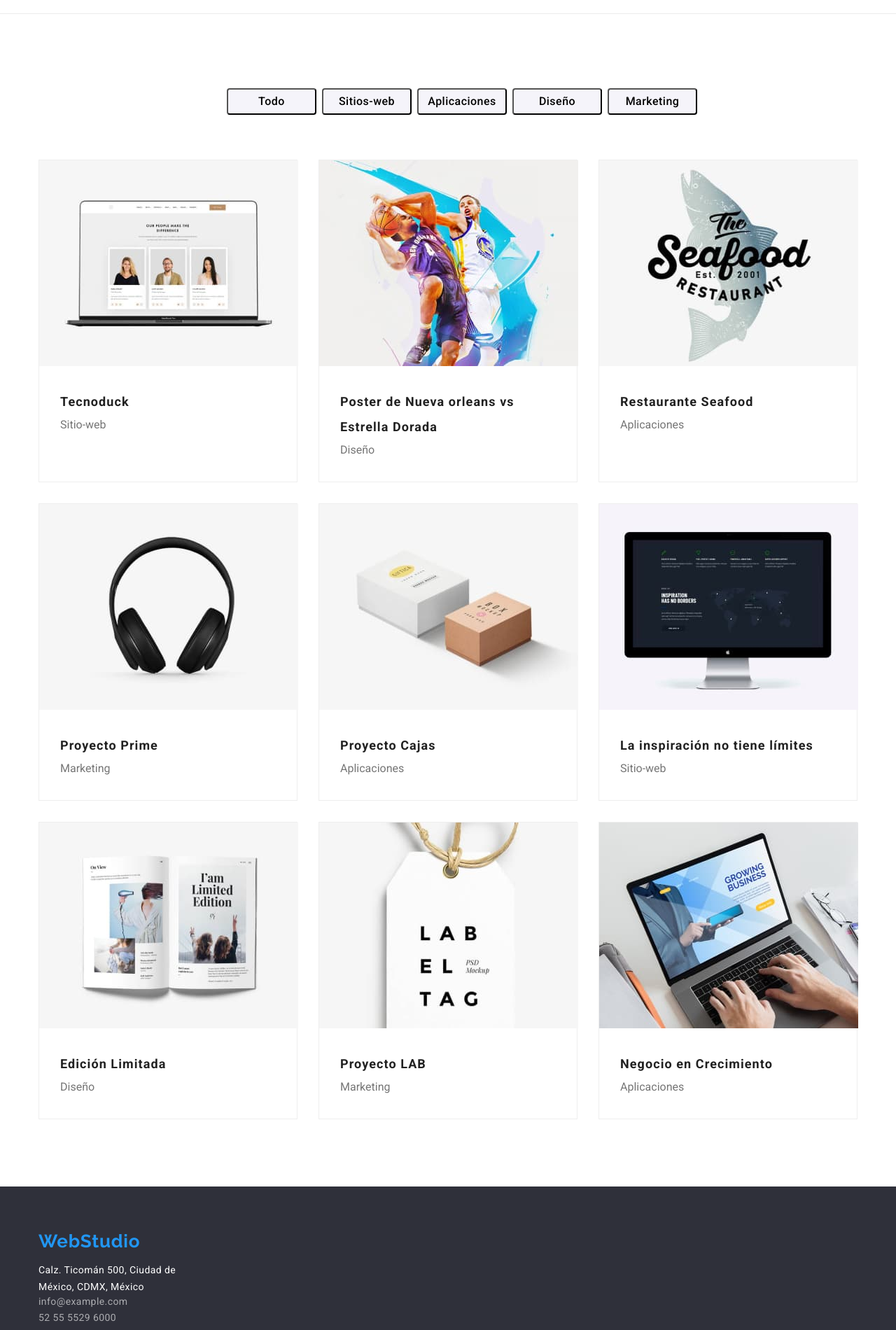
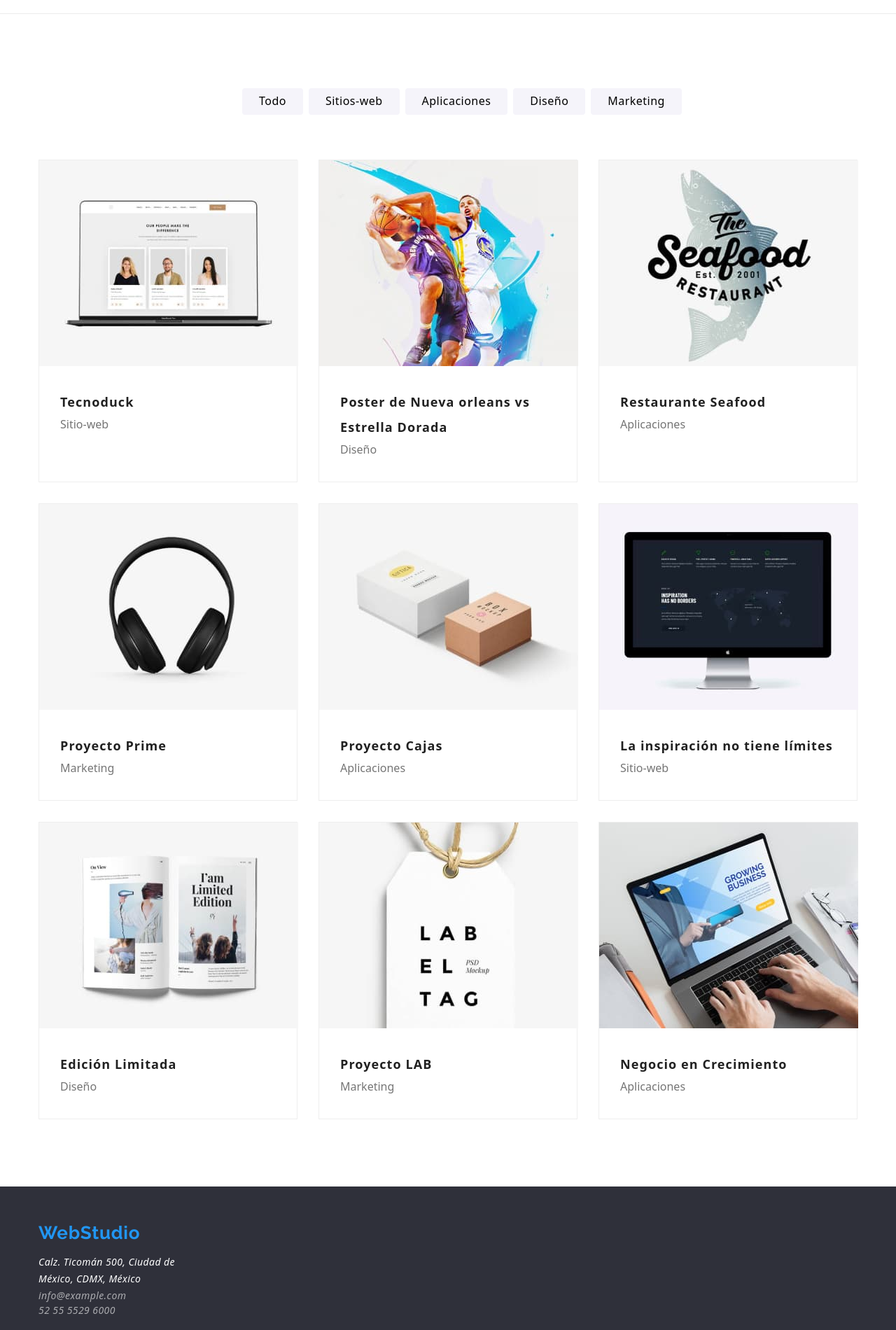
Before and after one commit to JhonatanMasa/goit-markup-hw-03, a plain HTML site: page portafolio.html in a window 1280 px wide. Shown: the part 60-1960 px from the top of the page at 70% size. Drawn offline with nearby package versions, Linux system fonts and the light colour scheme.

Commit message:
second commit

```diff
--- a/css/styles.css
+++ b/css/styles.css
@@ -118,7 +118,6 @@ body {
   cursor: pointer;
   border: none;
   font-size: 16px;
-  font-family: Roboto;
   font-weight: 700;
   line-height: 1.88;
   letter-spacing: 0.96px;
@@ -155,7 +154,6 @@ body {
   line-height: 2.625;
   color: var(--primary-text-color);
   text-align: center;
-  font-family: Roboto;
   letter-spacing: 1.08px;
   margin: 0 0 50px;
   text-align: center;
@@ -181,7 +179,6 @@ body {
   line-height: 1.17;
   color: var(--primary-text-color);
   font-size: 14px;
-  font-family: Roboto;
   font-weight: 700;
   letter-spacing: 0.42px;
   text-transform: uppercase;
@@ -191,7 +188,7 @@ body {
 .ul-4 {
   list-style: none;
   padding: 0px;
-  gap: 37px;
+  gap: 30px;
   display: flex;
   margin: 0;
   justify-content: center;
@@ -283,7 +280,6 @@ body {
 }
 
 .h3-style {
-  font-family: Roboto;
   font-weight: 700;
   font-size: 18px;
   line-height: 2;
@@ -295,32 +291,31 @@ body {
 }
 
 .p-style {
-  font-family: Roboto;
-  font-weight: 400;
   font-size: 16px;
   line-height: 1.87;
   color: var(--secundary-text-color);
 }
 
 .footer-contact {
-  font-weight: 400;
   font-size: 14px;
   line-height: 1.7;
   color: var(--quarter-text-color);
 }
 
 .section-button {
-  width: 128px;
-  height: 38px;
+  padding-top: 6px;
+  padding-right: 24px;
+  padding-bottom: 6px;
+  padding-left: 24px;
   flex-shrink: 0;
   border-radius: 4px;
   background: #f5f4fa;
   text-align: center;
   font-size: 16px;
-  font-family: Roboto;
   font-weight: 500;
-  line-height: 1.6px;
+  line-height: 1.6;
   letter-spacing: 0.48px;
+  border: none;
 }
 
 .section-button:hover {
@@ -331,7 +326,6 @@ body {
   background: #2196f3;
   text-align: center;
   font-size: 16px;
-  font-family: Roboto;
   font-weight: 500;
   line-height: 1.6;
   letter-spacing: 0.48px;
@@ -405,12 +399,10 @@ p {
 .footer-contact-dir {
   display: flex;
   width: 231px;
-  height: 21px;
   flex-direction: column;
   flex-shrink: 0;
   color: #fff;
   font-size: 14px;
-  font-family: Roboto;
   line-height: 1.71;
   letter-spacing: 0.42px;
   padding: 0;
@@ -424,10 +416,8 @@ p {
   flex-shrink: 0;
   color: rgba(255, 255, 255, 0.6);
   font-size: 14px;
-  font-family: Roboto;
   line-height: 24px;
   letter-spacing: 0.42px;
-  padding-top: 23px;
 }
 
 .footer-logo {
--- a/portafolio.html
+++ b/portafolio.html
@@ -14,8 +14,7 @@
 
 <body>
   <header class="header">
-    <div class="container">
-      <div class="header-elements">
+    <div class="container header-elements">
       <div class="left-side">
         <a href="./index.html" class="header-logo link"><span class="logo-blue">WebStudios</span></a>
         <nav class="header-nav">
@@ -41,7 +40,6 @@
             <a href="tel:+380961111111" class="header-link link">+52 55 5529 6000</a>
           </li>
         </ul>
-        </div>
       </div>
     </div>
   </header>
@@ -147,6 +145,7 @@
   <footer class="footer-container">
     <div class="container">
       <a href="index.html" class="footer-logo link"><span class="footer-logo-blue">WebStudio</span></a>
+      <address>
         <ul class="ul-5">
           <li>
             <a href="#" class="footer-contact-dir link">Calz. Ticomán 500, Ciudad de México, CDMX, México</a>
@@ -157,8 +156,8 @@
           <li>
             <a href="tel:+52 55 5529 6000" class="footer-contact link">52 55 5529 6000</a>
           </li>
+        </ul>
       </address>
-      </ul>
     </div>
   </footer>
 </body>
```
Also changed, not shown: index.html (+3 -4 lines). Lines whose indentation alone changed are shown as unchanged.
